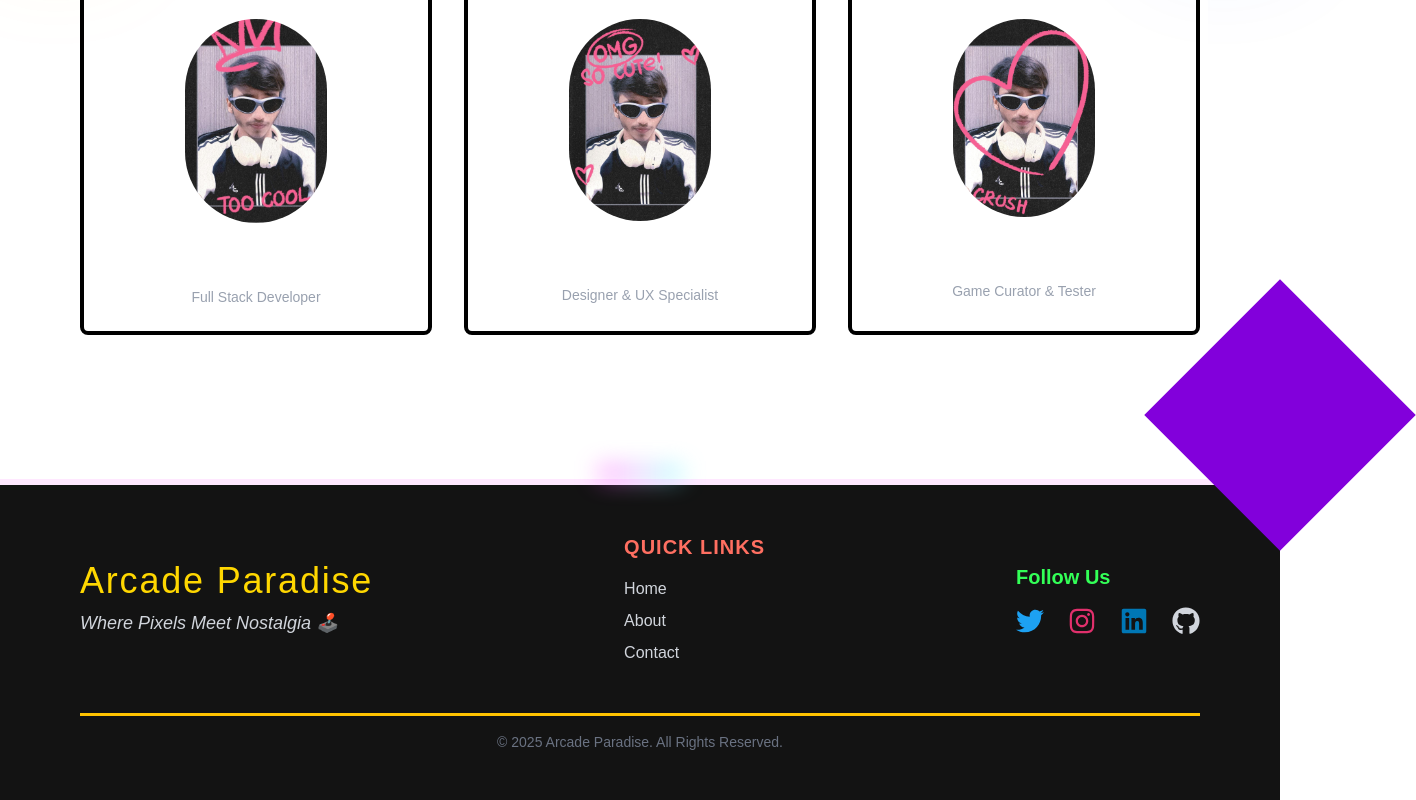
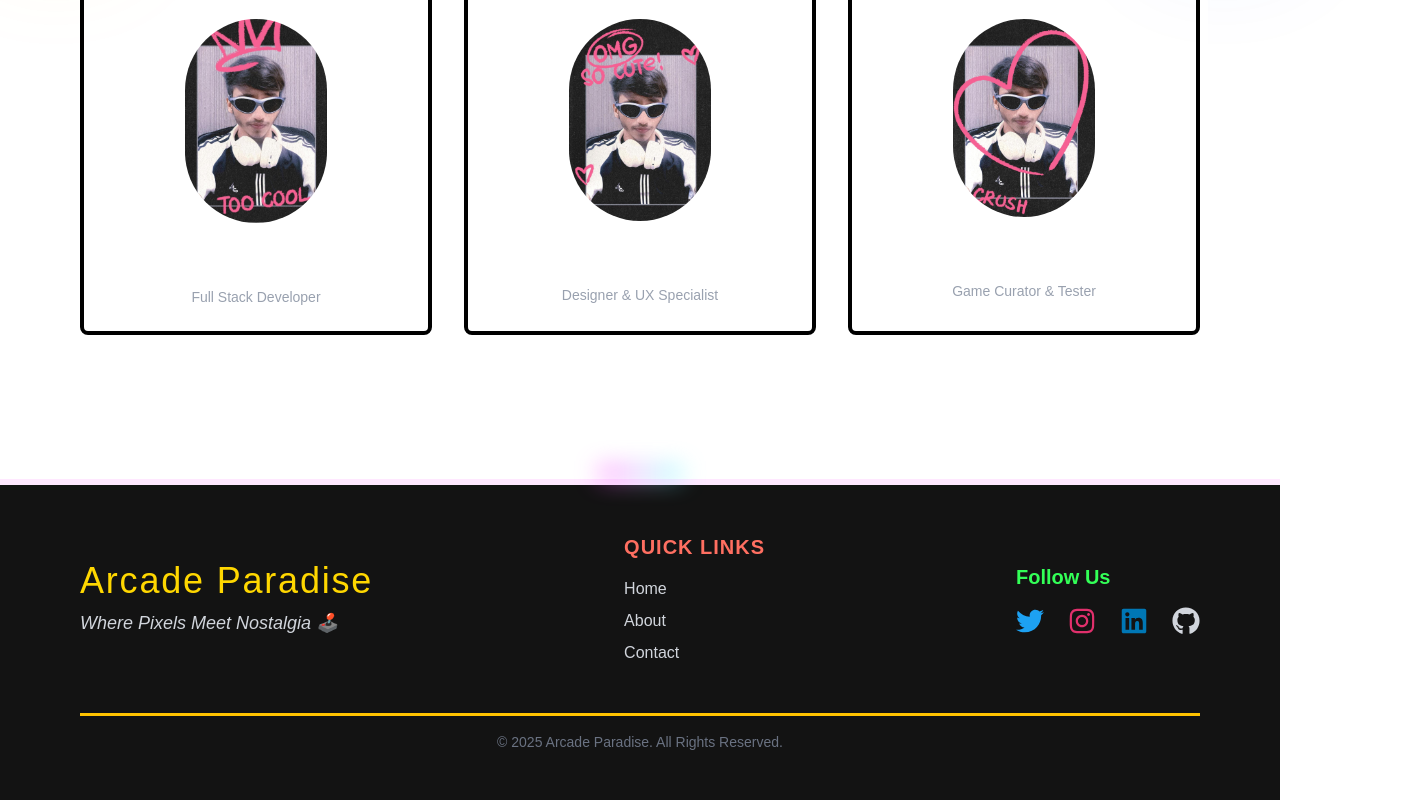
Before and after one commit to Kushhhhhhhh/Retro-Arcade-Game-Parlour, a Next.js app: page /about in a window 1280 px wide. Shown: the part 861-1661 px from the top of the page, 1416 px wide, since content can reach past the window. Built offline with nearby package versions, Linux system fonts and the light colour scheme.

Commit message:
Added Responsiveness

```diff
--- a/src/app/about/page.tsx
+++ b/src/app/about/page.tsx
@@ -18,9 +18,6 @@ export default function About() {
 
   return (
     <main className="min-h-screen text-white overflow-x-hidden px-4 sm:px-20 py-20 flex flex-col items-center gap-12">
-      {/* Decorative Shape */}
-      <div className="absolute top-0 left-0 w-32 h-32 bg-red-600 transform -rotate-45 -translate-x-1/2 -translate-y-1/2"></div>
-      <div className="absolute bottom-0 right-0 w-48 h-48 bg-purple-700 transform rotate-45 translate-x-1/2 translate-y-1/2"></div>
 
       <div className="w-full max-w-7xl mx-auto grid grid-cols-1 lg:grid-cols-2 gap-12 relative z-10">
         <div className="flex flex-col justify-center space-y-6">
```
